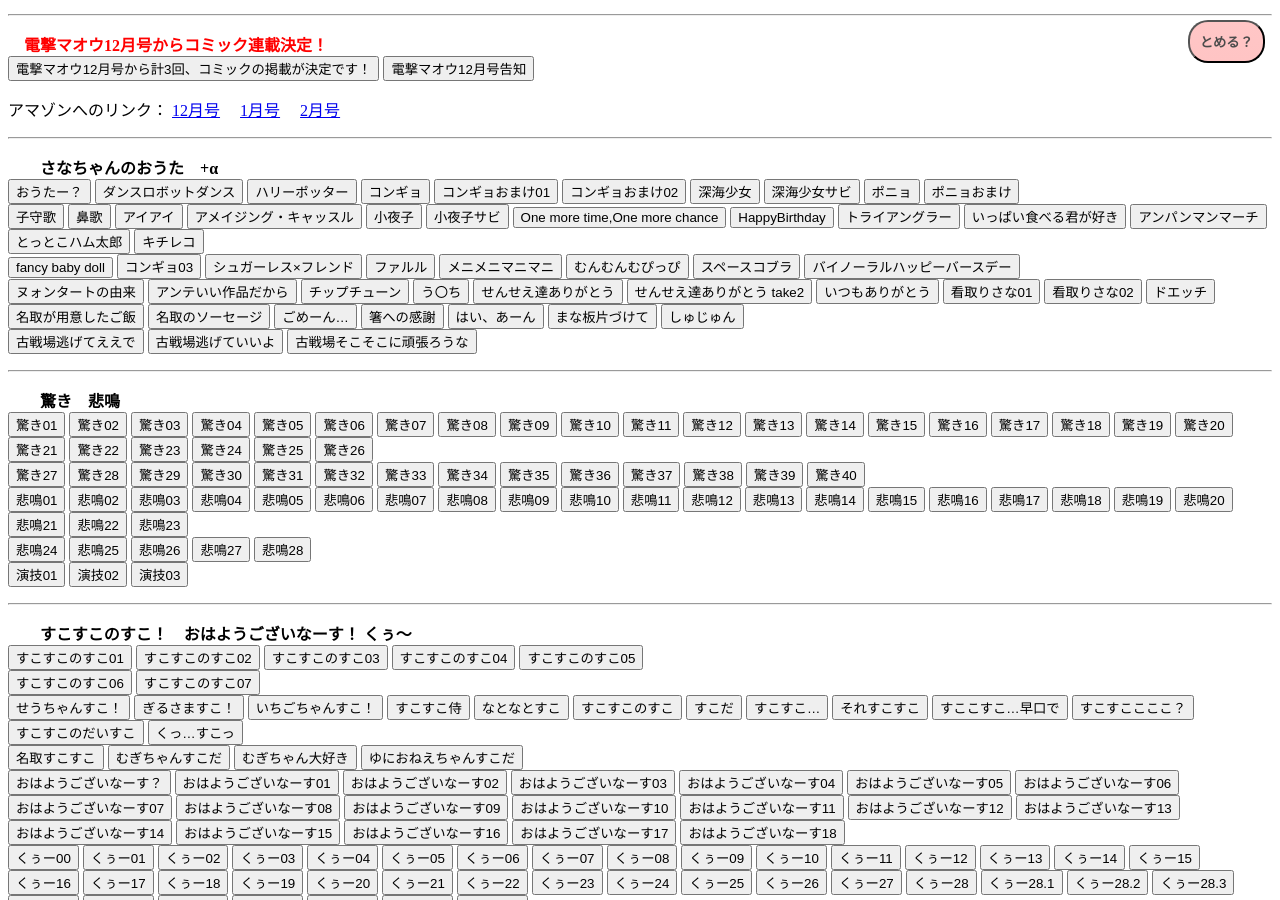
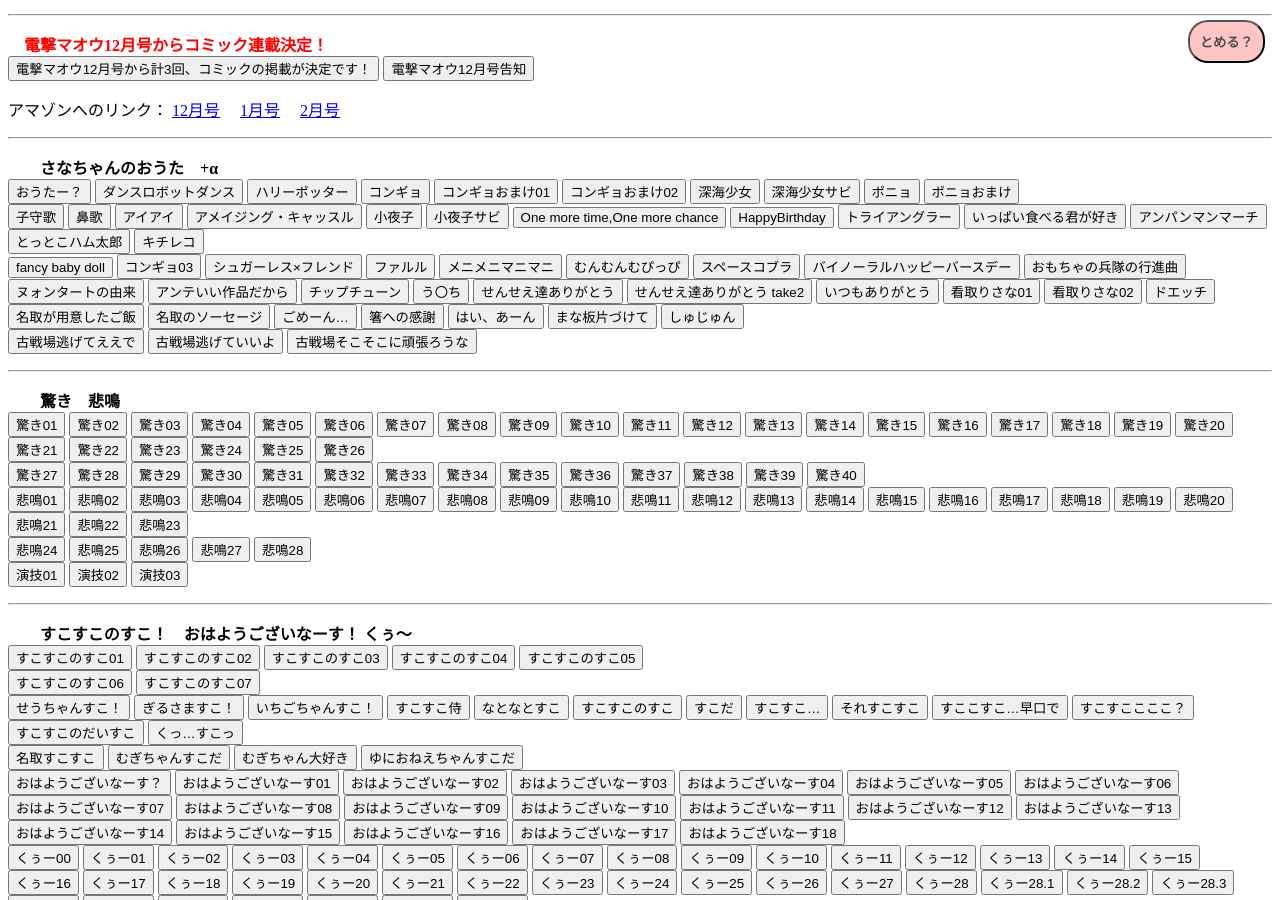
Before and after one commit to sanabutton/sanabutton.github.io, a Jekyll site: the page built from index.html, in a window 1280 px wide and 900 px high, scrolled down 893 px. Built offline with Jekyll 4.4.1, drawn with Linux system fonts in a browser that asks for light colours; comment, search, counter and statistics services are not loaded.

Commit message:
「おもちゃの兵隊の行進曲」をおうたのセクションにも追加

```diff
--- a/_includes/contents/pickup.html
+++ b/_includes/contents/pickup.html
@@ -35,6 +35,7 @@
 <button type="button" class="sounds" data-file="バイノーラルテスト配信/むんむんむぴっぴ">むんむんむぴっぴ</button>
 <button type="button" class="sounds" data-file="バイノーラルテスト配信/スペースコブラ">スペースコブラ</button>
 <button type="button" class="sounds" data-file="バイノーラルテスト配信/バイノーラルハッピーバースデー">バイノーラルハッピーバースデー</button>
+<button type="button" class="sounds" data-file="せんせえがバーチャルさんを見ている時バーチャルさんもまた以下略/おもちゃの兵隊の行進曲">おもちゃの兵隊の行進曲</button>
 
 <br>
 <button type="button" class="sounds" data-file="GW振り返り配信/ヌォンタートの由来">ヌォンタートの由来</button>
```
